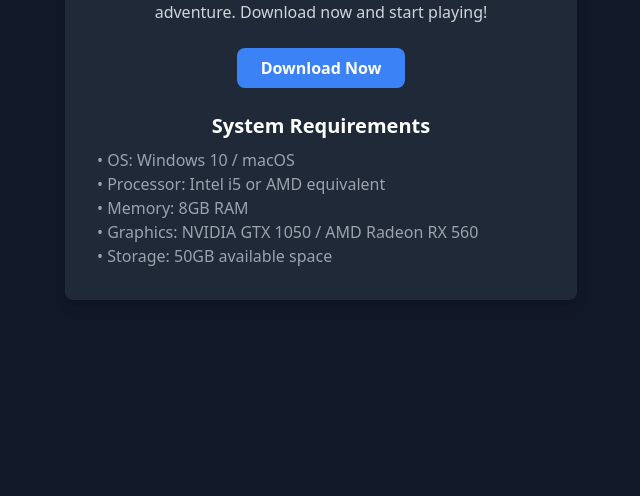
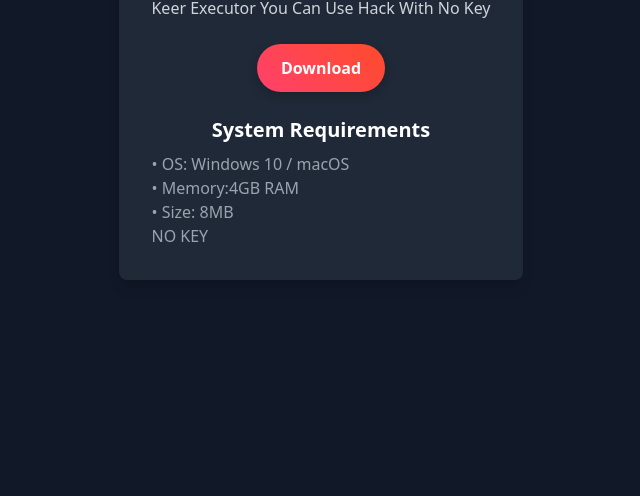
Before and after one commit to XdKeerXd/KeerExecutor, a plain HTML site: page index.html in a window 1280 px wide. Shown: the part 304-800 px from the top of the page, without its empty margins (319-959 px from the left). Drawn offline with nearby package versions, Linux system fonts and the light colour scheme.

Commit message:
Update index.html

```diff
--- a/index.html
+++ b/index.html
@@ -3,25 +3,54 @@
 <head>
     <meta charset="UTF-8">
     <meta name="viewport" content="width=device-width, initial-scale=1.0">
-    <title>Game Install Page</title>
+    <title>Keer Executor</title>
     <script src="https://cdn.tailwindcss.com"></script>
 </head>
 <body class="bg-gray-900 text-white flex items-center justify-center min-h-screen">
     <div class="bg-gray-800 p-8 rounded-lg shadow-lg max-w-lg text-center">
-        <h1 class="text-3xl font-bold mb-4">Epic Adventure Game</h1>
-        <p class="text-gray-300 mb-6">Embark on an epic journey filled with mystery, action, and adventure. Download now and start playing!</p>
+        <h1 class="text-3xl font-bold mb-4">Keer Executor</h1>
+        <p class="text-gray-300 mb-6">Keer Executor You Can Use Hack With No Key</p>
 
-        <button id="download-btn" class="bg-blue-500 hover:bg-blue-600 text-white font-bold py-2 px-6 rounded-lg transition">Download Now</button>
+        <style>
+            .btn {
+                display: inline-block;
+                padding: 12px 24px;
+                font-size: 16px;
+                font-weight: bold;
+                color: white;
+                background: linear-gradient(45deg, #ff416c, #ff4b2b);
+                border: none;
+                border-radius: 25px;
+                cursor: pointer;
+                text-decoration: none;
+                transition: 0.3s ease-in-out;
+                box-shadow: 0px 4px 10px rgba(0, 0, 0, 0.2);
+            }
+
+            .btn:hover {
+                background: linear-gradient(45deg, #ff4b2b, #ff416c);
+                transform: scale(1.05);
+            }
+        </style>
+    </head>
+    <body>
+
+        <a href="https://gofile.io/d/5kiMOe" class="btn">Download</a>
+
+    </body>
+    </html>
+
 
         <div id="confirmation" class="hidden mt-4 text-green-400">Downloading...</div>
 
         <h2 class="text-xl font-semibold mt-6">System Requirements</h2>
         <ul class="text-gray-400 text-left mt-2">
             <li>• OS: Windows 10 / macOS</li>
-            <li>• Processor: Intel i5 or AMD equivalent</li>
-            <li>• Memory: 8GB RAM</li>
-            <li>• Graphics: NVIDIA GTX 1050 / AMD Radeon RX 560</li>
-            <li>• Storage: 50GB available space</li>
+
+            <li>• Memory:4GB RAM</li>
+
+            <li>• Size: 8MB</li>
+            <li>NO KEY</li>
         </ul>
     </div>
 
```
